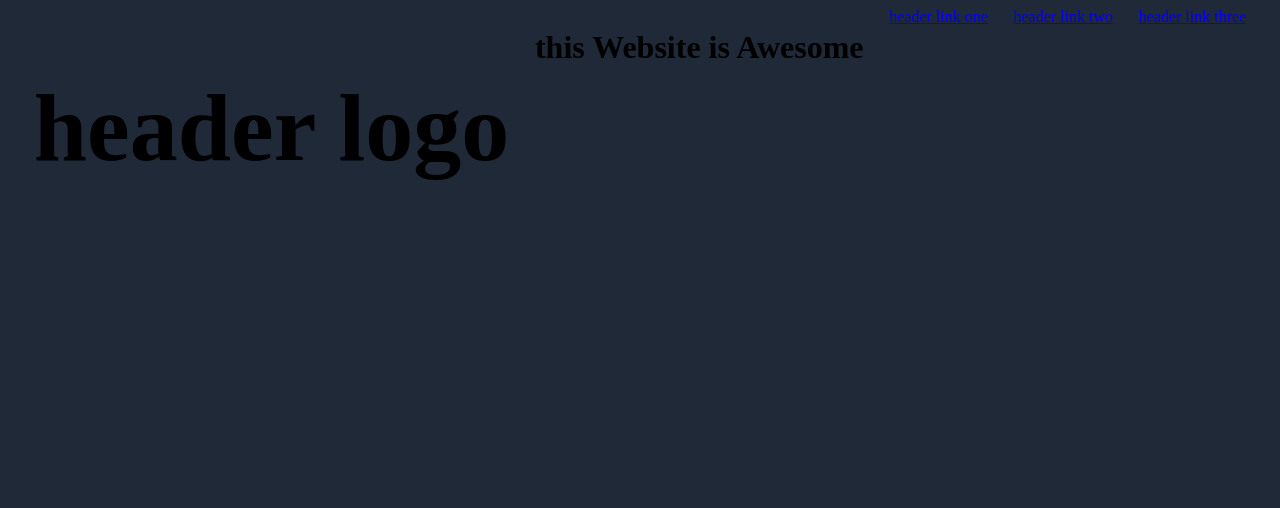
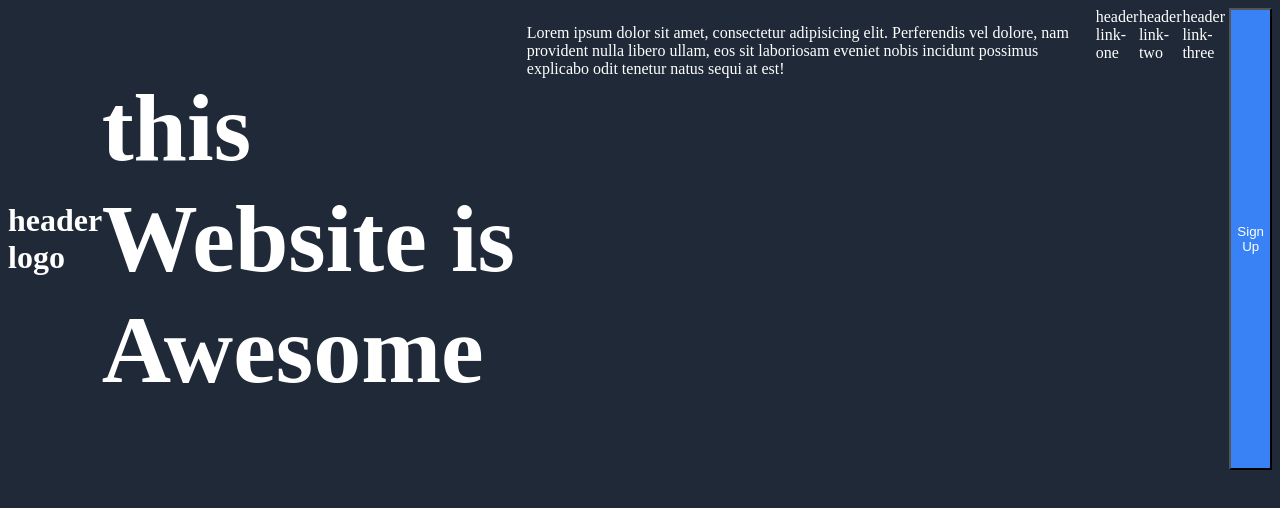
Before and after one commit to leso47/landing-page, a plain HTML site: page index.html in a window 1280 px wide. Drawn offline with Linux system fonts and the light colour scheme.

Commit message:
transfer font size from header div to website div

```diff
--- a/index.html
+++ b/index.html
@@ -13,15 +13,19 @@
     <div class="header">
         <h1>header logo</h1>
     </div>
+    <div class="hero">
+        <div class="website">
+            <h1>this Website is Awesome</h1>
+        </div>
+    </div>
+    <p>Lorem ipsum dolor sit amet, consectetur adipisicing elit. Perferendis vel dolore, nam provident nulla libero
+        ullam, eos sit laboriosam eveniet nobis incidunt possimus explicabo odit tenetur natus sequi at est!</p>
 
-    <div class="website">
-        <h1>this Website is Awesome</h1>
-    </div>
+    <a href="#">header link-one</a>
+    <a href="#">header link-two</a>
+    <a href="#">header link-three</a>
 
-    <a href="#">header link one</a>
-    <a href="#">header link two</a>
-    <a href="#">header link three</a>
-
+    <button>Sign Up</button>
 </body>
 
 </html>
--- a/styles/style.css
+++ b/styles/style.css
@@ -1,12 +1,30 @@
 body {
     display: flex;
     justify-content: space-evenly;
-     background-color: #1f2937;
+    background-color: #1f2937;
+    color: white;
 }
 
 .header {
+    color: white;
     display: flex;
+    align-items: center;
+}
+
+a {
+    text-decoration: none;
+    color: white;
+}
+
+button {
+    background-color: #3882f6;
+    color: white;
+}
+
+.hero {
+    display: flex;
+}
+
+.website {
     font-size: 48px;
-
-
 }
```
